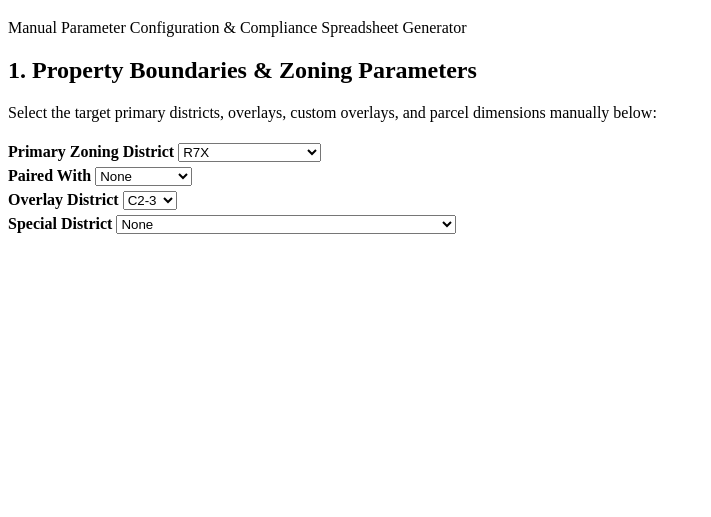
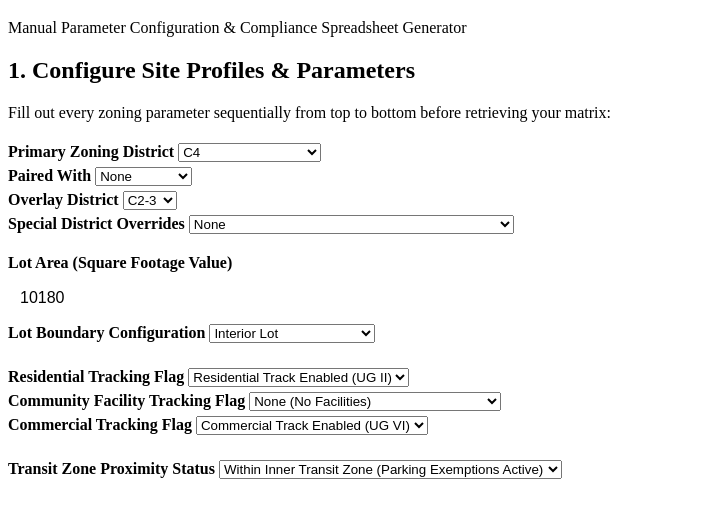
Before and after one commit to EricSchoepfer/NYC-Zoning-Matrix-QA-QC, a plain HTML site: page index.html in a window 1280 px wide. Shown: the part 61-578 px from the top of the page, without its empty margins (0-711 px from the left). Drawn offline with Linux system fonts and the light colour scheme.

Commit message:
Update index.html

```diff
--- a/index.html
+++ b/index.html
@@ -15,47 +15,33 @@
     </header>
 
     <main class="container">
-        <!-- Manual Parameter Entry Form Container -->
+        <!-- Manual Parameter Entry Form -->
         <section class="card">
-            <h2>1. Property Boundaries & Zoning Parameters</h2>
-            <p class="instruction">Select the target primary districts, overlays, custom overlays, and parcel dimensions manually below:</p>
+            <h2>1. Configure Site Profiles & Parameters</h2>
+            <p class="instruction">Fill out every zoning parameter sequentially from top to bottom before retrieving your matrix:</p>
 
             <form id="zoningForm">
-                <!-- Drop-down Matrix Row -->
-                <div class="search-grid" style="grid-template-columns: repeat(auto-fit, minmax(220px, 1fr));">
+
+                <!-- ROW 1: District Designations Combinations -->
+                <div class="search-grid" style="grid-template-columns: repeat(auto-fit, minmax(220px, 1fr)); margin-bottom: 20px;">
                     <div>
                         <label for="primaryDistrict"><strong>Primary Zoning District</strong></label>
                         <select id="primaryDistrict" style="margin-top: 5px;">
                             <option value="">-- Select District --</option>
                             <optgroup label="Residential (R)">
-                                <option value="R1">R1</option>
-                                <option value="R2">R2</option>
-                                <option value="R3">R3</option>
-                                <option value="R4">R4</option>
-                                <option value="R5">R5</option>
-                                <option value="R6">R6</option>
-                                <option value="R6B">R6B</option>
-                                <option value="R7">R7</option>
-                                <option value="R7-1">R7-1</option>
-                                <option value="R7A">R7A</option>
-                                <option value="R7X" selected>R7X</option>
-                                <option value="R8">R8</option>
+                                <option value="R1">R1</option><option value="R2">R2</option><option value="R3">R3</option>
+                                <option value="R4">R4</option><option value="R5">R5</option><option value="R6">R6</option>
+                                <option value="R6B">R6B</option><option value="R7">R7</option><option value="R7-1">R7-1</option>
+                                <option value="R7A">R7A</option><option value="R7X" selected>R7X</option><option value="R8">R8</option>
                                 <option value="R10">R10</option>
                             </optgroup>
                             <optgroup label="Commercial (C)">
-                                <option value="C1">C1 (C1-6 to C1-9)</option>
-                                <option value="C2">C2 (C2-6 to C2-9)</option>
-                                <option value="C4">C4</option>
-                                <option value="C4-6">C4-6</option>
-                                <option value="C5">C5</option>
-                                <option value="C6">C6</option>
-                                <option value="C7">C7</option>
-                                <option value="C8">C8</option>
+                                <option value="C1">C1 (C1-6 to C1-9)</option><option value="C2">C2 (C2-6 to C2-9)</option>
+                                <option value="C4" selected>C4</option><option value="C4-6">C4-6</option>
+                                <option value="C5">C5</option><option value="C6">C6</option><option value="C7">C7</option><option value="C8">C8</option>
                             </optgroup>
                             <optgroup label="Manufacturing (M)">
-                                <option value="M1">M1</option>
-                                <option value="M2">M2</option>
-                                <option value="M3">M3</option>
+                                <option value="M1">M1</option><option value="M2">M2</option><option value="M3">M3</option>
                             </optgroup>
                         </select>
                     </div>
@@ -65,13 +51,9 @@
                         <select id="pairedDistrict" style="margin-top: 5px;">
                             <option value="None" selected>None</option>
                             <optgroup label="Paired Manufacturing/Residential (ZR 123-11)">
-                                <option value="M1-1/R5">M1-1/R5</option>
-                                <option value="M1-2/R6">M1-2/R6</option>
-                                <option value="M1-3/R7">M1-3/R7</option>
-                                <option value="M1-4/R7A">M1-4/R7A</option>
-                                <option value="M1-5/R7X">M1-5/R7X</option>
-                                <option value="M1-5/R9">M1-5/R9</option>
-                                <option value="M1-6/R10">M1-6/R10</option>
+                                <option value="M1-1/R5">M1-1/R5</option><option value="M1-2/R6">M1-2/R6</option>
+                                <option value="M1-3/R7">M1-3/R7</option><option value="M1-4/R7A">M1-4/R7A</option>
+                                <option value="M1-5/R7X">M1-5/R7X</option><option value="M1-6/R10">M1-6/R10</option>
                             </optgroup>
                         </select>
                     </div>
@@ -80,21 +62,15 @@
                         <label for="overlayDistrict"><strong>Overlay District</strong></label>
                         <select id="overlayDistrict" style="margin-top: 5px;">
                             <option value="None">None</option>
-                            <option value="C1-1">C1-1</option>
-                            <option value="C1-2">C1-2</option>
-                            <option value="C1-3">C1-3</option>
-                            <option value="C1-4">C1-4</option>
-                            <option value="C1-5">C1-5</option>
-                            <option value="C2-1">C2-1</option>
-                            <option value="C2-2">C2-2</option>
-                            <option value="C2-3" selected>C2-3</option>
-                            <option value="C2-4">C2-4</option>
+                            <option value="C1-1">C1-1</option><option value="C1-2">C1-2</option><option value="C1-3">C1-3</option>
+                            <option value="C1-4">C1-4</option><option value="C1-5">C1-5</option><option value="C2-1">C2-1</option>
+                            <option value="C2-2">C2-2</option><option value="C2-3" selected>C2-3</option><option value="C2-4">C2-4</option>
                             <option value="C2-5">C2-5</option>
                         </select>
                     </div>
 
                     <div>
-                        <label for="specialDistrict"><strong>Special District</strong></label>
+                        <label for="specialDistrict"><strong>Special District Overrides</strong></label>
                         <select id="specialDistrict" style="margin-top: 5px;">
                             <option value="None" selected>None</option>
                             <optgroup label="Manhattan Special Districts">
@@ -102,35 +78,73 @@
                                 <option value="Special Lower Manhattan District (LM)">Special Lower Manhattan District (LM)</option>
                                 <option value="Special Hudson Yards District (HY)">Special Hudson Yards District (HY)</option>
                                 <option value="Special West Chelsea District (WCh)">Special West Chelsea District (WCh)</option>
-                                <option value="Special Clinton District (CL)">Special Clinton District (CL)</option>
-                                <option value="Special Tribeca Mixed Use District (TMU)">Special Tribeca Mixed Use District (TMU)</option>
-                                <option value="Special SoHo-NoHo Mixed Use District (SNX)">Special SoHo-NoHo Mixed Use District (SNX)</option>
-                                <option value="Special Garment Center District (GC)">Special Garment Center District (GC)</option>
-                                <option value="Special Battery Park City District (BPC)">Special Battery Park City District (BPC)</option>
-                                <option value="Special Inwood District (In)">Special Inwood District (In)</option>
-                                <option value="Special Harlem River Waterfront District (HRW)">Special Harlem River Waterfront District (HRW)</option>
-                                <option value="Special Lincoln Square District (LSC)">Special Lincoln Square District (LSC)</option>
-                                <option value="Special Little Italy District (LI)">Special Little Italy District (LI)</option>
-                                <option value="Special Transit Land Use District (TA)">Special Transit Land Use District (TA)</option>
-                                <option value="Special United Nations Development District (UND)">Special United Nations Development District (UND)</option>
                             </optgroup>
                             <optgroup label="Brooklyn Special Districts">
                                 <option value="Special Downtown Brooklyn District (DB)">Special Downtown Brooklyn District (DB)</option>
                                 <option value="Special Gowanus Mixed Use District (G)">Special Gowanus Mixed Use District (G)</option>
                                 <option value="Special Greenpoint-Williamsburg District (GW)">Special Greenpoint-Williamsburg District (GW)</option>
-                                <option value="Special Brooklyn Navy Yard District (BNY)">Special Brooklyn Navy Yard District (BNY)</option>
-                                <option value="Special Atlantic Avenue District (AA)">Special Atlantic Avenue District (AA)</option>
-                                <option value="Special Bay Ridge District (BR)">Special Bay Ridge District (BR)</option>
-                                <option value="Special Coney Island District (CI)">Special Coney Island District (CI)</option>
-                                <option value="Special Ocean Parkway District (OP)">Special Ocean Parkway District (OP)</option>
-                                <option value="Special Sheepshead Bay District (SB)">Special Sheepshead Bay District (SB)</option>
                             </optgroup>
                             <optgroup label="Queens Special Districts">
                                 <option value="Special Long Island City Mixed Use District (LIC)">Special Long Island City Mixed Use District (LIC)</option>
                                 <option value="Special Flushing Waterfront District (FW)">Special Flushing Waterfront District (FW)</option>
-                                <option value="Special Downtown Far Rockaway District (DFR)">Special Downtown Far Rockaway District (DFR)</option>
-                                <option value="Special Downtown Jamaica District (DJ)">Special Downtown Jamaica District (DJ)</option>
-                                <option value="Special Forest Hills District (FH)">Special Forest Hills District (FH)</option>
-                                <option value="Special Willets Point District (WP)">Special Willets Point District (WP)</option>
-                                <option value="Special Southern Hunters Point District (SHP)">Special Southern Hunters Point District (SHP)</option>
                             </optgroup>
+                        </select>
+                    </div>
+                </div>
+
+                <!-- ROW 2: Lot Boundaries Geometry and Configurations -->
+                <div class="search-grid" style="grid-template-columns: 1fr 1fr; margin-bottom: 20px; gap: 20px;">
+                    <div>
+                        <label for="lotArea"><strong>Lot Area (Square Footage Value)</strong></label>
+                        <input type="number" id="lotArea" placeholder="e.g. 10180" value="10180" style="margin-top: 5px;">
+                    </div>
+                    <div>
+                        <label for="lotType"><strong>Lot Boundary Configuration</strong></label>
+                        <select id="lotType" style="margin-top: 5px;">
+                            <option value="Corner Lot">Corner Lot</option>
+                            <option value="Interior Lot" selected>Interior Lot</option>
+                            <option value="Through Lot">Through Lot</option>
+                            <option value="Mixed/Combination Lot">Mixed / Combination Lot</option>
+                        </select>
+                    </div>
+                </div>
+
+                <!-- ROW 3: Multi-Use Track Flag Options -->
+                <div class="search-grid" style="grid-template-columns: repeat(auto-fit, minmax(200px, 1fr)); margin-bottom: 20px;">
+                    <div>
+                        <label for="trackRes"><strong>Residential Tracking Flag</strong></label>
+                        <select id="trackRes" style="margin-top: 5px;">
+                            <option value="None">None (No Residential)</option>
+                            <option value="Residential" selected>Residential Track Enabled (UG II)</option>
+                        </select>
+                    </div>
+                    <div>
+                        <label for="trackCf"><strong>Community Facility Tracking Flag</strong></label>
+                        <select id="trackCf" style="margin-top: 5px;">
+                            <option value="None" selected>None (No Facilities)</option>
+                            <option value="CommunityFacility">Community Facility Enabled (UG III-IV)</option>
+                        </select>
+                    </div>
+                    <div>
+                        <label for="trackComm"><strong>Commercial Tracking Flag</strong></label>
+                        <select id="trackComm" style="margin-top: 5px;">
+                            <option value="None">None (No Commercial Retail)</option>
+                            <option value="Commercial" selected>Commercial Track Enabled (UG VI)</option>
+                        </select>
+                    </div>
+                </div>
+
+                <!-- ROW 4: Transit Zone Framework Requirements -->
+                <div class="search-grid" style="grid-template-columns: 1fr; margin-bottom: 20px;">
+                    <div>
+                        <label for="transitZone"><strong>Transit Zone Proximity Status</strong></label>
+                        <select id="transitZone" style="margin-top: 5px;">
+                            <option value="Outside Transit Zone">Outside Transit Zone (Standard Ratios Apply)</option>
+                            <option value="Within Inner Transit Zone" selected>Within Inner Transit Zone (Parking Exemptions Active)</option>
+                        </select>
+                    </div>
+                </div>
+
+                <!-- ROW 5: Streetscape Tier and Frontage Counters -->
+                <div class="search-grid" style="grid-template-columns: 1fr 1fr; margin-bottom: 20px; gap: 20px;">
+                    <div>
```
